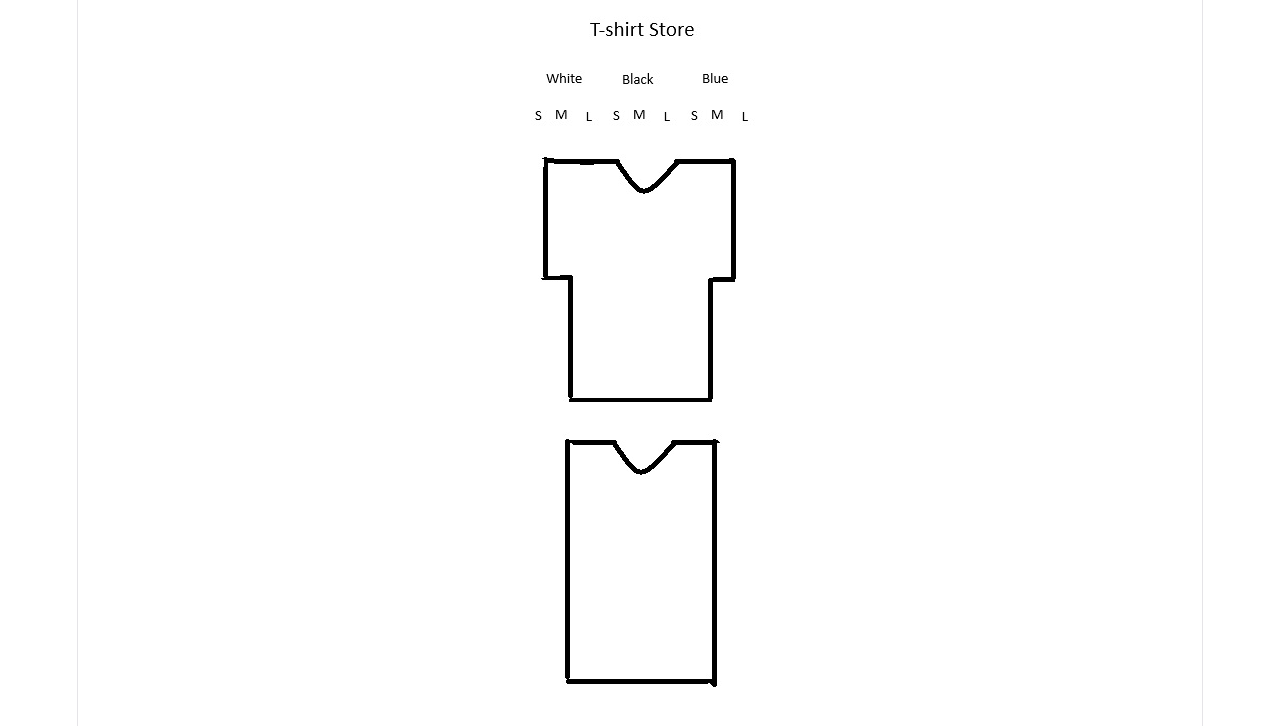
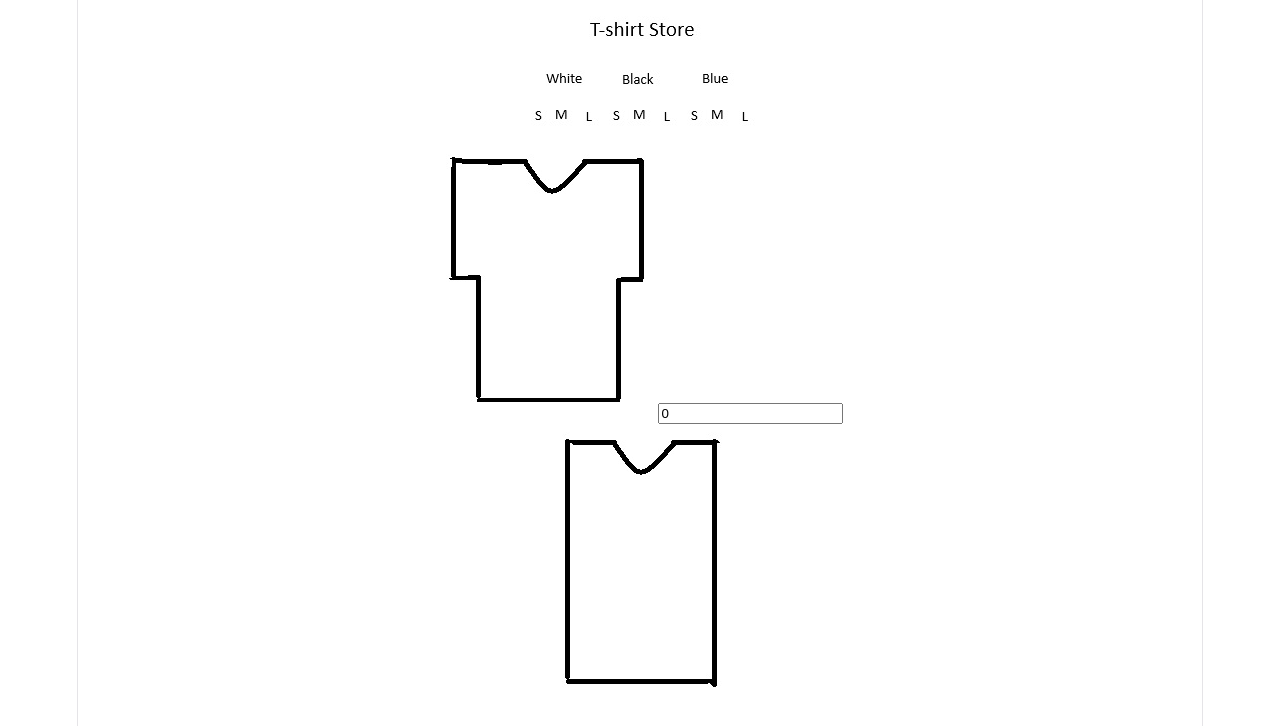
Before and after one commit to alkarim2/Tshirt-Store-App, a React (Vite) app: page / in a window 1280 px wide. Shown: the top 726 px of the page. Built offline with nearby package versions, Linux system fonts and the light colour scheme.

Commit message:
Add files via upload

```diff
--- a/src/App.jsx
+++ b/src/App.jsx
@@ -1,4 +1,5 @@
-
+import './App.css';
+import { useState } from 'react';
 import whiteText from './assets/whiteText.jpg';
 import blackText from './assets/blackText.jpg';
 import blueText from './assets/blueText.jpg';
@@ -10,6 +11,12 @@ import sleevelessTshirt from './assets/sleevelessTshirt.jpg';
 import tshirtStore from './assets/tshirtStoreText.jpg';
 
 function App(){
+  const [smallWhiteShortsleevedTshirtValue, setSmallWhiteShortsleevedTshirtValue] = useState(0);
+
+   const handleChange = (e) => {
+      setSmallWhiteShortsleevedTshirtValue(e.target.value);
+    };
+
   return (
     <div>
       <div>
@@ -33,6 +40,11 @@ function App(){
       </div>
       <div>
           <img src={shortsleevedTshirt}/>
+          <input
+                value={smallWhiteShortsleevedTshirtValue}
+                onChange={handleChange}
+                type="number"
+          />
       </div>
       <div>
           <img src={sleevelessTshirt}/>
```
